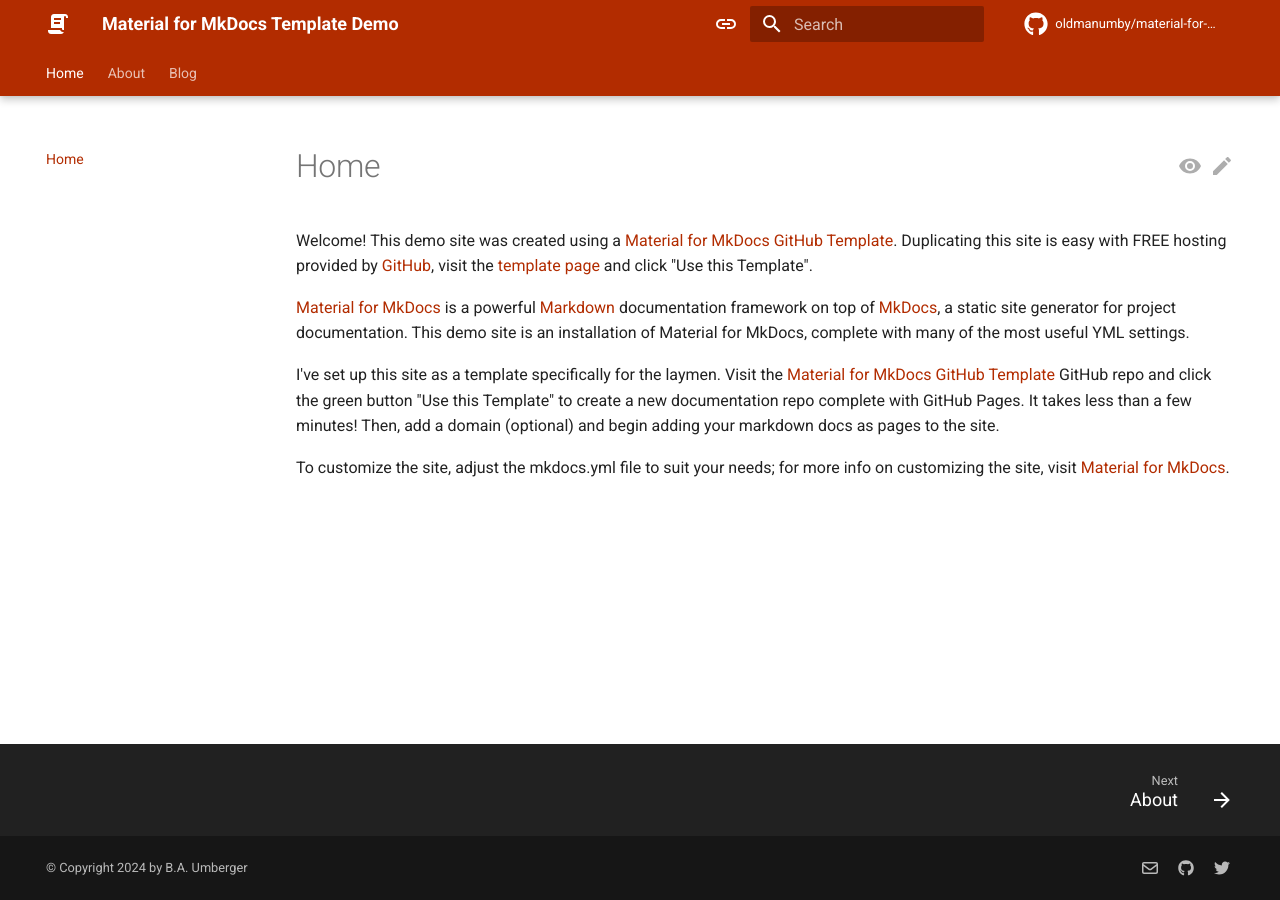
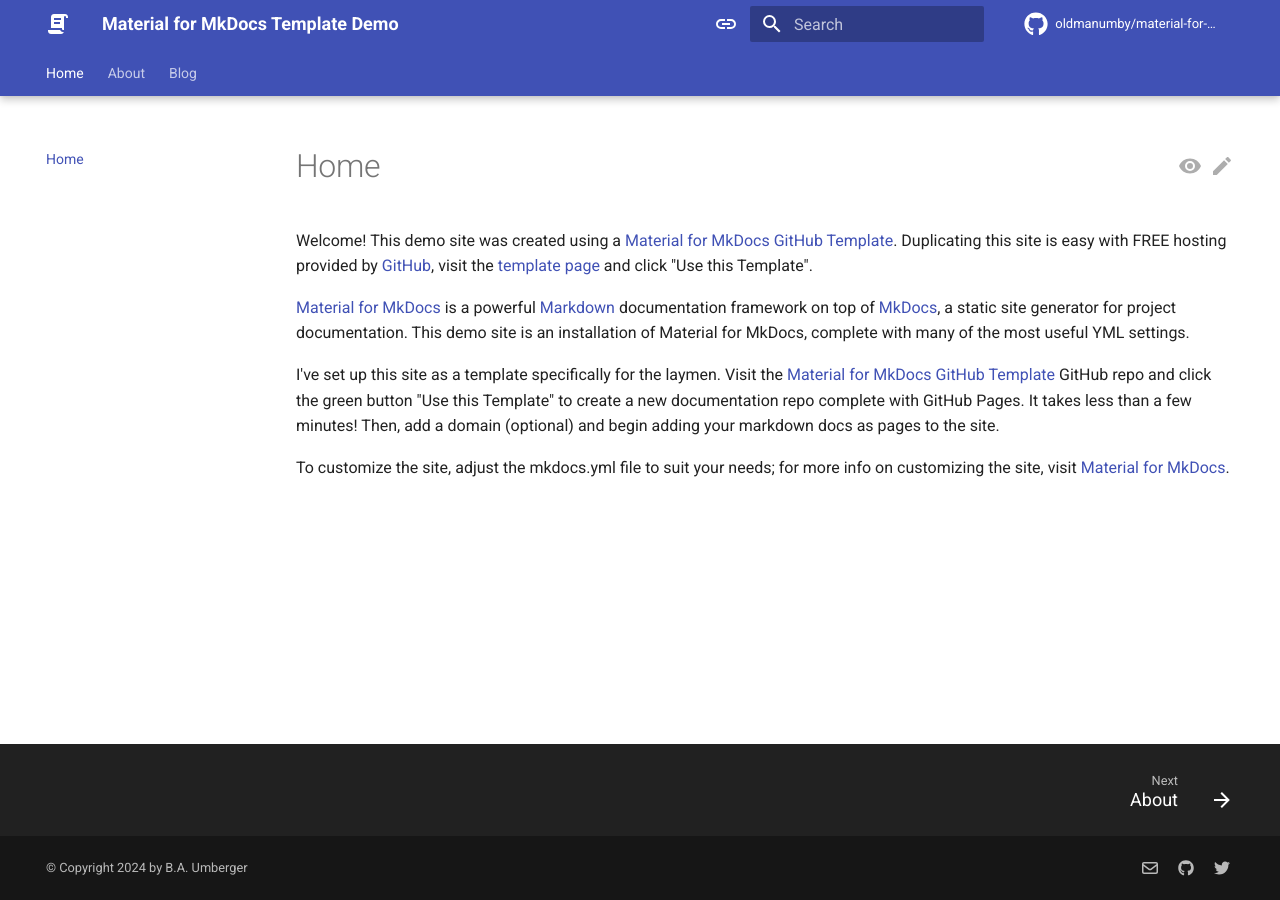
Before and after one commit to OldManUmby/material-for-mkdocs-template, an MkDocs documentation site: the page built from docs/index.md, in a window 1280 px wide. Built offline with MkDocs 1.6.1 and Material for MkDocs 9.7.7, drawn with Linux system fonts in a browser that asks for light colours; comment, search, counter and statistics services are not loaded.

Commit message:
Updated YML

```diff
--- a/mkdocs.yml
+++ b/mkdocs.yml
@@ -51,14 +51,14 @@
         name: Switch to light mode
     - media: "(prefers-color-scheme: light)"
       scheme: default
-      primary: custom
+      primary: indigo
       accent: indigo
       toggle:
         icon: material/toggle-switch
         name: Switch to dark mode
     - media: "(prefers-color-scheme: dark)"
       scheme: slate
-      primary: custom
+      primary: indigo
       accent: indigo
       toggle:
         icon: material/toggle-switch-off
```
